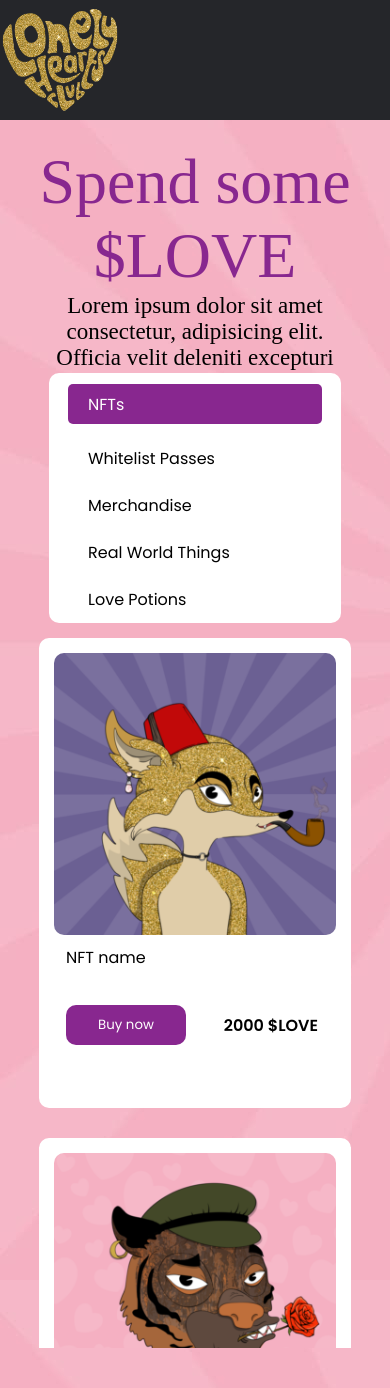
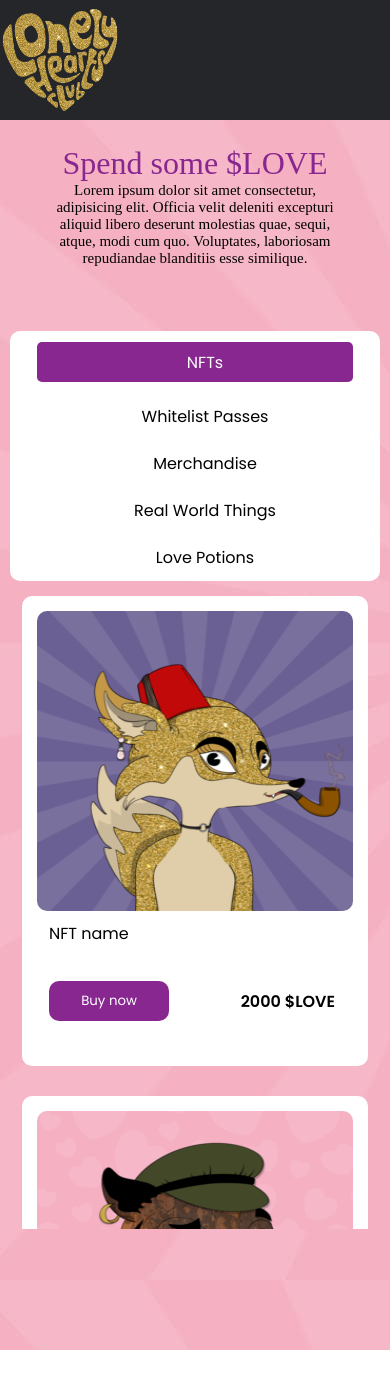
Before and after one commit to Surprise080504/web3-lovejs, a Next.js app: page /shop in a window 390 px wide. Shown: the top 1388 px of the page. After the commit the page ends 1350 px from the top, so only its background shows below. Built offline with nearby package versions, Linux system fonts and the light colour scheme; a web font is replaced by a local one.

Commit message:
responsive progress

```diff
--- a/components/navbar.js
+++ b/components/navbar.js
@@ -161,8 +161,11 @@ const navbar = ({ classStaking, classShop }) => {
 
             @media(max-width:1024px){
                 .container-nav{
-                    display:none;
+                    display: none;
                     z-index:149;
+                    li{
+
+                    }
                 }
 
                 .container-boton{
--- a/pages/shop.js
+++ b/pages/shop.js
@@ -1,5 +1,5 @@
+import Image from 'next/image'
 import Head from 'next/head'
-import Image from 'next/image'
 
 import Navbar from '../components/navbar'
 
--- a/styles/globals.scss
+++ b/styles/globals.scss
@@ -31,7 +31,7 @@ $active-light: rgb(159, 47, 167);
 
 main{
     z-index: 50;
-    height: 105vh;
+    height: 100vh;
     width: 100%;
     background:url('../public/images/backgrounds/background.jpg');
         .container-love{
@@ -55,7 +55,7 @@ main{
             }
           }
           .container-flex{
-          position: absolute;
+        //   position: absolute;
           display: flex;
           width: 100%;
           aside{
@@ -102,7 +102,7 @@ main{
           .nft-container{
               margin-left: 150px;
               width: 80%;
-              height:55vh;
+              height:50vh;
               display: flex;
               position: relative;
               justify-content: center;
@@ -257,18 +257,22 @@ main{
             display:flex;
         }
         main{
-            height: 195vh !important;
+            height: 160vh !important;
         }
         .container-love{
-            height: 30vh !important;
             margin: 0 auto;
             .text-container{
                 text-align: center;
                 padding: 25px 0 0 0 !important;
+                height: 100% !important;
+                h1{
+                    font-size: 2rem !important;
+                }
                 p{
                     width: 75% !important;
                     text-align: center;
                     margin: auto;
+                    font-size: 15px !important;
                 }
             }
         }
@@ -291,12 +295,14 @@ main{
                 // margin: 0 !important;
                 margin: 0 auto;
                 width: 75% !important;
-
                 left: 0 !important;
                 top: 0 !important;
+                text-align: center !important;
                 li{
                     width: 80%;
+                    padding-left: 0;
                     margin: 0 auto;
+                    justify-content: center !important;
                     .aside-active{
                         width: 100% !important;
                         margin: 0 auto;
@@ -307,8 +313,35 @@ main{
         .nft-container{
             top: 15px !important;
             padding: 0 !important;
-            height: 500px !important;
+            height: 75vh !important;
             margin: 0 auto !important;
-            height: 710px !important;
         }
     }
+
+    @media (max-width: 425px){
+        .nft-item{
+            width: 90% !important;
+            margin: 0 auto;
+        }
+        .nft-container{
+            width: 90% !important;
+            margin: 0 auto;
+        }
+        .container-flex{
+            aside{
+                width: 95% !important;
+            }
+        }
+    }
+    @media (max-width: 330px){
+        .container-love{
+            .text-container{
+                h1{
+                    font-size: 2rem !important;
+                }
+                p{
+                    font-size: 14px !important;
+                }
+            }
+        }
+    }
```
